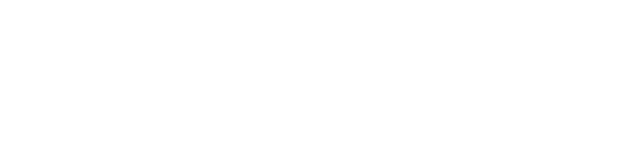
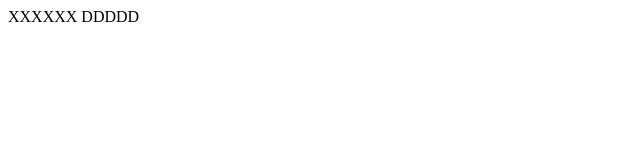
Before and after one commit to jpurgat95/FirstOne, a plain HTML site: page index.html in a window 1280 px wide. Shown: the whole page, without its empty margins (0-640 px from the left). Drawn offline with Linux system fonts and the light colour scheme.

Commit message:
A base for a website

```diff
--- a/index.html
+++ b/index.html
@@ -4,6 +4,6 @@
 
     </head>
     <body>
-
+        XXXXXX DDDDD
     </body>
 </html>
```
